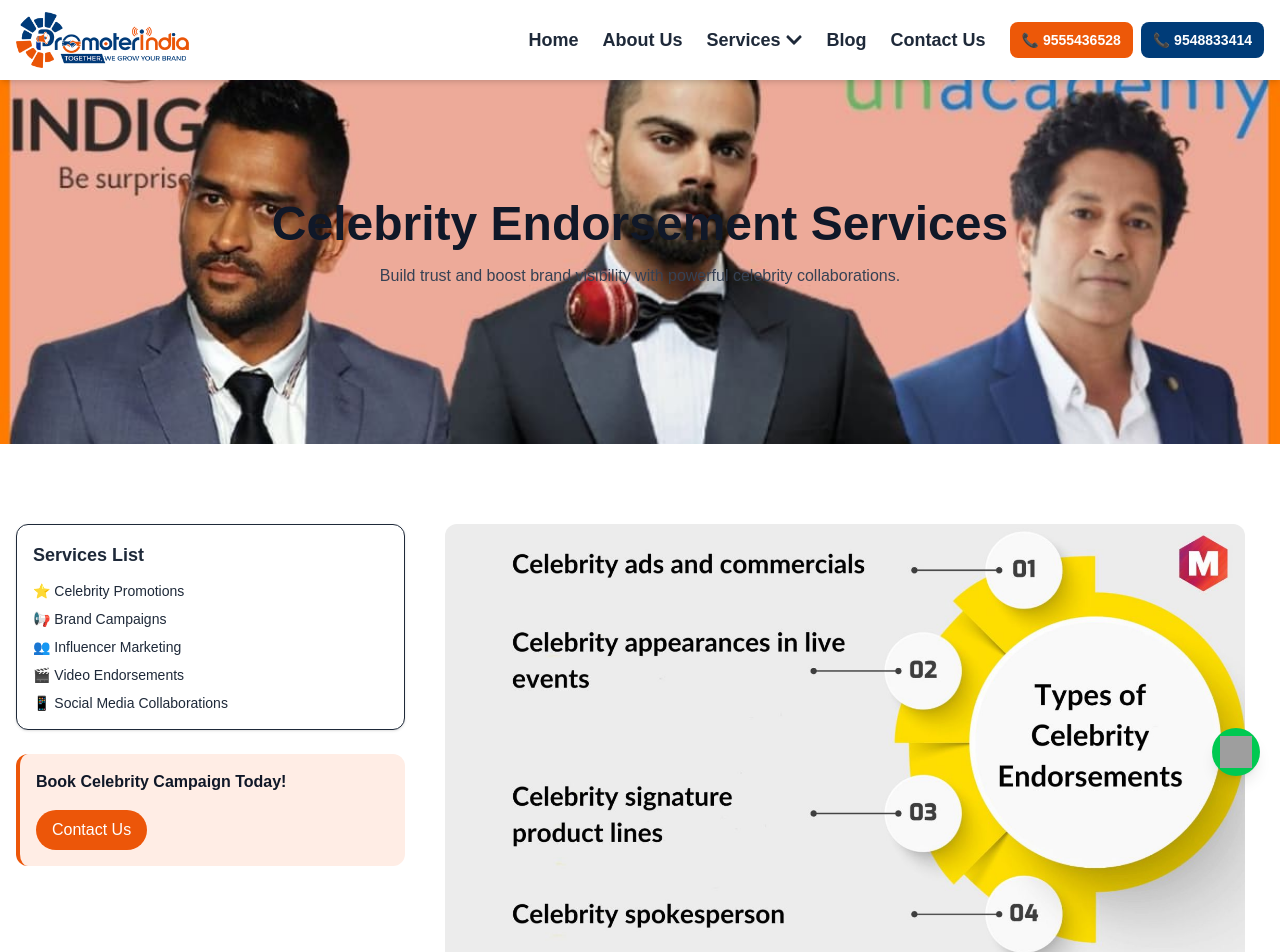
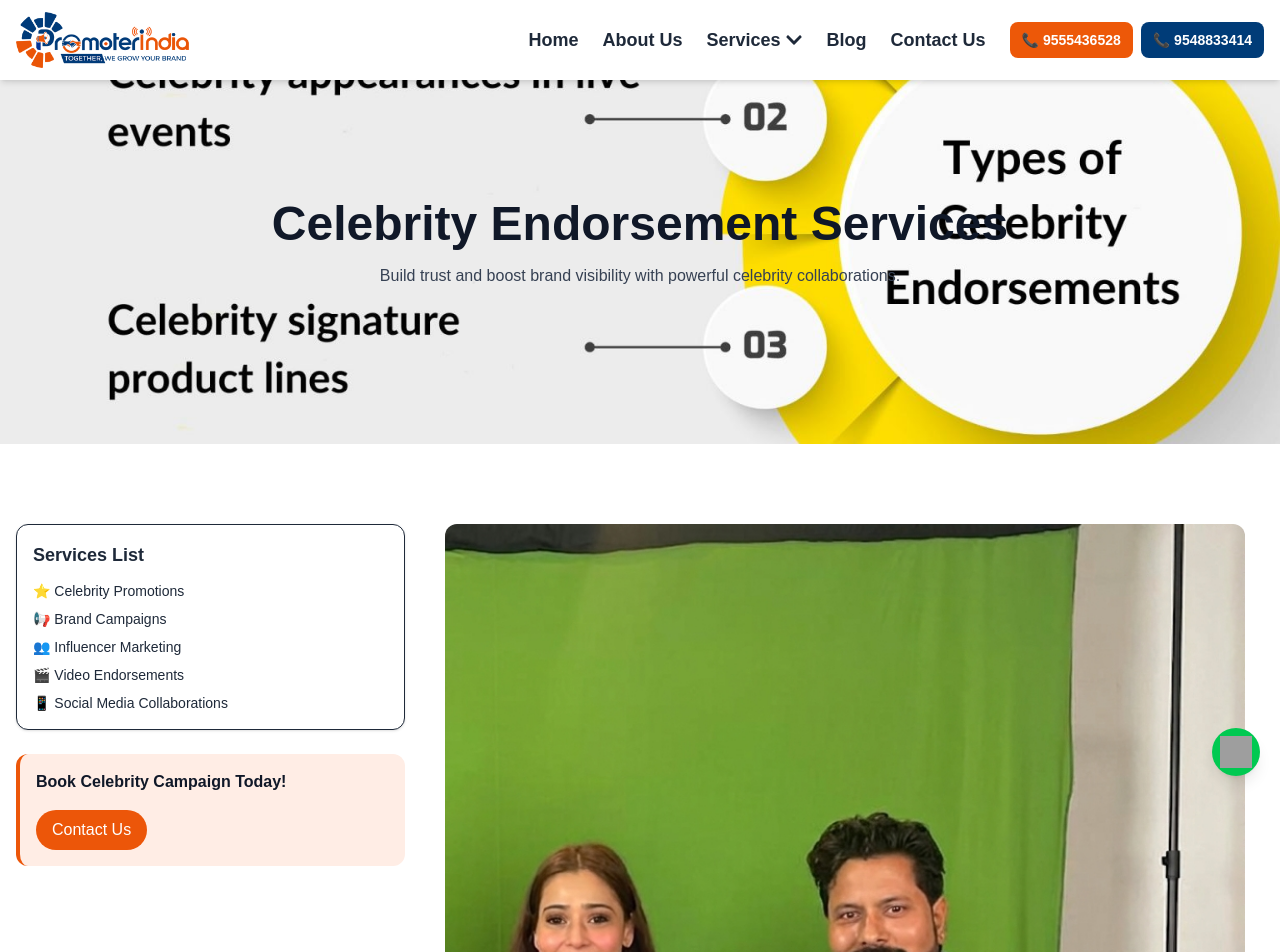
Before and after one commit to meenupal/promoterindia, a Next.js app: page /CelebrityEndorsement in a window 1280 px wide. Shown: the top 952 px of the page. Built offline with nearby package versions, Linux system fonts and the light colour scheme; grey boxes are pictures that could not be loaded.

Commit message:
fixed blog route issue

```diff
--- a/src/app/BusinessServices/page.js
+++ b/src/app/BusinessServices/page.js
@@ -103,7 +103,7 @@
           <div className="lg:col-span-2 space-y-8">
 
             <Image
-              src="/promo.jpg"
+              src="/servies.jpg"
               alt="Business Services"
               width={800}
               height={400}
--- a/src/app/CelebrityEndorsement/page.js
+++ b/src/app/CelebrityEndorsement/page.js
@@ -45,7 +45,7 @@
       {/* HERO */}
       <div
         className="bg-cover bg-center h-[400px] flex items-center justify-center text-center"
-        style={{ backgroundImage: "url('/actor.jpg')" }}
+        style={{ backgroundImage: "url('/cele.jpg')" }}
       >
         <div className=" p-10 rounded-xl">
           <h1 className="text-4xl sm:text-5xl font-extrabold text-gray-900">
@@ -91,7 +91,8 @@
 
             {/* IMAGE */}
             <Image
-              src="/cele.jpg"
+              src="/promo.jpg"
+
               alt="Celebrity Endorsement"
               width={800}
               height={400}
```
Also changed, not shown: 1 other file (tests, documents, lock files or other folders).
